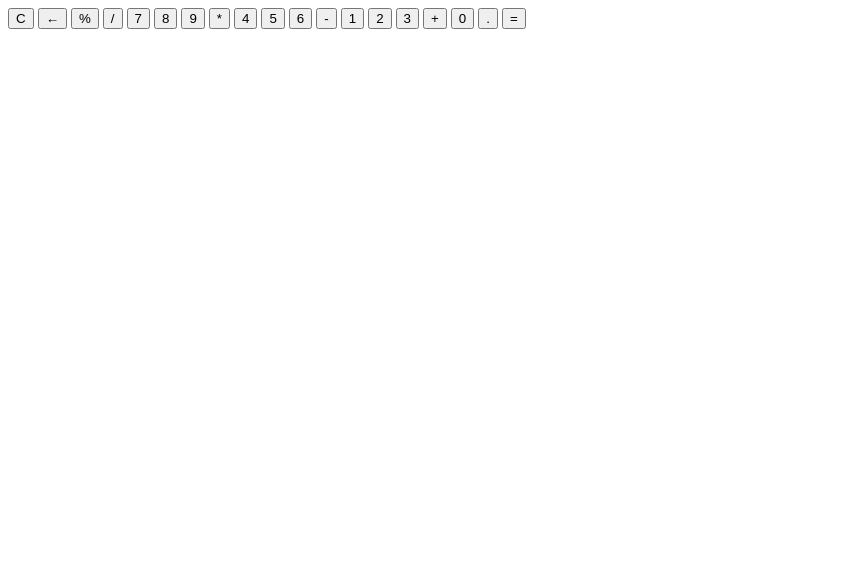
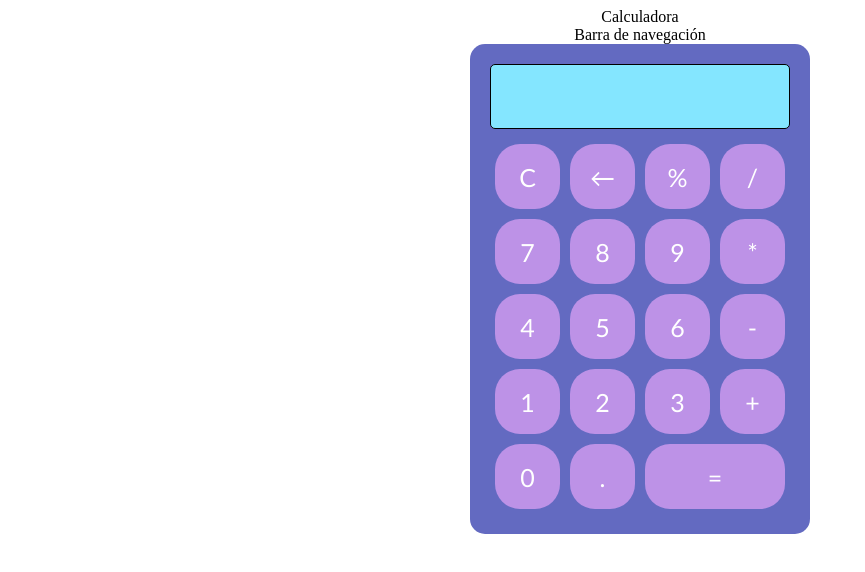
Before and after one commit to DavidLlumiquinga/pw_u1_fundamentos_dl, a plain HTML site: page html/calculadoraFinal.html in a window 1280 px wide. Shown: the whole page, without its empty margins (0-865 px from the left). Drawn offline with Linux system fonts and the light colour scheme.

Commit message:
Taller 8

```diff
--- /dev/null
+++ b/css/calculadoraFinal.css
@@ -0,0 +1,52 @@
+.container {
+    display: flex;
+    justify-content: center;
+    align-items: center;
+    flex-direction: column;
+
+}
+
+#calculadora {
+    display:grid ;
+    grid-template-columns: 75px 75px 75px 75px;
+    grid-template-rows: 75px 75px 75px 75px 75px 75px;
+    padding: 20px;
+    background: #636ac1;
+    border-radius: 15px;
+}
+#display {
+    grid-column: span 4;
+    border: 1px solid black;
+    border-radius: 5px;
+    background: rgb(132, 230, 255);
+    margin-bottom: 10px;
+    text-align: right;
+    padding-top: 15px;
+    padding-right: 20px;
+    font-size: 30px ;
+    font-family: 'Gill Sans', 'Gill Sans MT', Calibri, 'Trebuchet MS', sans-serif;
+
+}
+
+button{
+    cursor: pointer;
+    border-radius: 25px;
+    margin: 5px;
+    border: none;
+    background: rgb(189, 146, 231);
+    font-size: 25px;
+    color: white;
+    font-family: 'Gill Sans', 'Gill Sans MT', Calibri, 'Trebuchet MS', sans-serif;
+}
+
+.column-2 {
+    grid-column: span 2;
+}
+
+button:active {
+    background: rgb(168, 97, 240);
+}
+
+body {
+    /*background-color: aqua;*/
+}
--- a/html/calculadoraFinal.html
+++ b/html/calculadoraFinal.html
@@ -4,35 +4,38 @@
     <meta charset="UTF-8">
     <meta name="viewport" content="width=device-width, initial-scale=1.0">
     <title>Document</title>
+    <link rel="stylesheet" href="../css/calculadoraFinal.css">
+    <script src="../js/calculadoraFinal.js"></script>
 </head>
 <body>
-    <header></header>
-    <nav></nav>
+    <div class="container">
+    <header>Calculadora</header>
+    <nav>Barra de navegación</nav>
     <section>
-        <div id="container">
-            <label for=""></label>
+        <div id="calculadora">
+            <div id="display"></div>
             <button>C</button>
             <button>&larr;</button>
             <button>%</button>
             <button>/</button>
-            <button>7</button>
-            <button>8</button>
-            <button>9</button>
+            <button onclick="mostrarDisplay(7)">7</button>
+            <button onclick="mostrarDisplay(8)">8</button>
+            <button onclick="mostrarDisplay(9)">9</button>
             <button>*</button>
-            <button>4</button>
-            <button>5</button>
-            <button>6</button>
+            <button onclick="mostrarDisplay(4)">4</button>
+            <button onclick="mostrarDisplay(5)">5</button>
+            <button onclick="mostrarDisplay(6)">6</button>
             <button>-</button>
-            <button>1</button>
-            <button>2</button>
-            <button>3</button>
+            <button onclick="mostrarDisplay(1)">1</button>
+            <button onclick="mostrarDisplay(2)">2</button>
+            <button onclick="mostrarDisplay(3)">3</button>
             <button>+</button>
-            <button>0</button>
+            <button onclick="mostrarDisplay(0)">0</button>
             <button>.</button>
-            <button>=</button>
-
+            <button class="column-2">=</button>
         </div>
     </section>
     <footer></footer>
+    </div>
 </body>
 </html>
--- /dev/null
+++ b/js/calculadoraFinal.js
@@ -0,0 +1,28 @@
+let num1=0;
+let num2=0;
+
+function mostrarDisplay(valor) {
+    let elemento = document.getElementById('display')
+    elemento.innerText= elemento.innerText+valor;
+}
+
+
+function sumar(){
+
+}
+
+function restar(){
+
+}
+
+function multiplicar(){
+
+}
+
+function dividir(){
+
+}
+
+function porcentaje() {
+
+}
```
